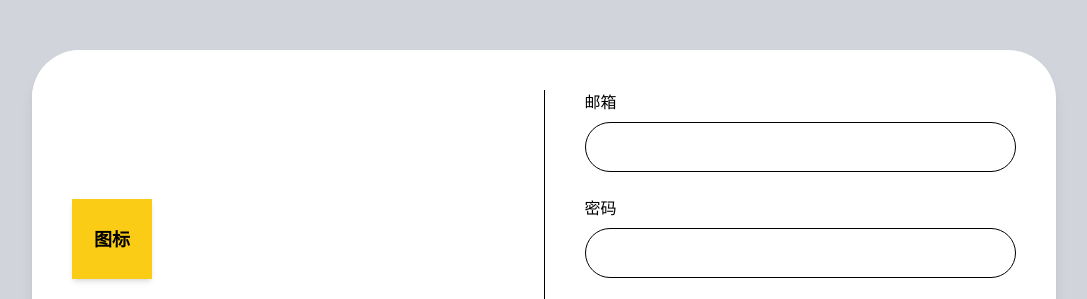
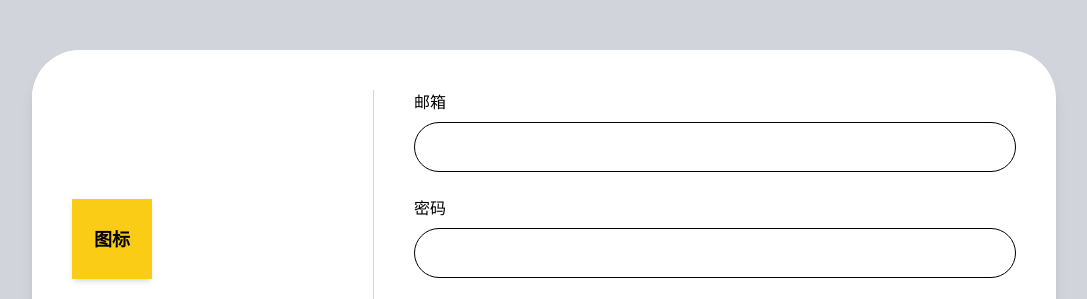
Before and after one commit to PaddySeahorse/frontend-paddyseahorse, a plain HTML site: page signup/index.html in a window 1280 px wide. Shown: the part 127-426 px from the top of the page, without its empty margins (96-1183 px from the left). Drawn offline with nearby package versions, Linux system fonts and the light colour scheme.

Commit message:
更新 index.html

```diff
--- a/signup/index.html
+++ b/signup/index.html
@@ -11,7 +11,7 @@
   <div class="bg-white rounded-[3rem] w-full max-w-5xl flex shadow-lg overflow-hidden">
 
     <!-- 左侧区域 -->
-    <div class="w-1/2 p-10 flex flex-col justify-center items-start bg-white">
+    <div class="w-1/3 p-10 flex flex-col justify-center items-start bg-white">
       <div class="mb-8">
         <div class="bg-yellow-400 w-20 h-20 shadow-md flex items-center justify-center text-black font-bold text-lg">
           图标
@@ -21,10 +21,10 @@
     </div>
 
     <!-- 分割线 -->
-    <div class="w-px bg-black my-10"></div>
+    <div class="w-px bg-gray-300 my-10"></div>
 
     <!-- 右侧表单区域 -->
-    <div class="w-1/2 p-10 flex flex-col justify-center">
+    <div class="w-2/3 p-10 flex flex-col justify-center">
       <form class="space-y-6">
         <div>
           <label class="block mb-2 text-black font-medium" for="email">邮箱</label>
```
